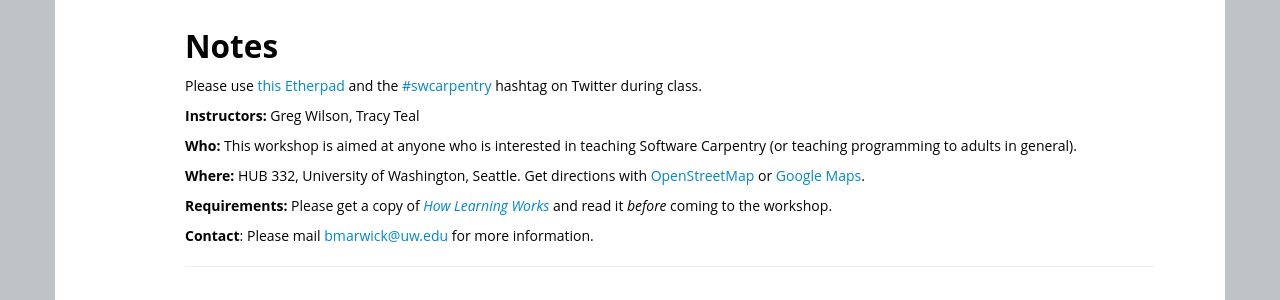
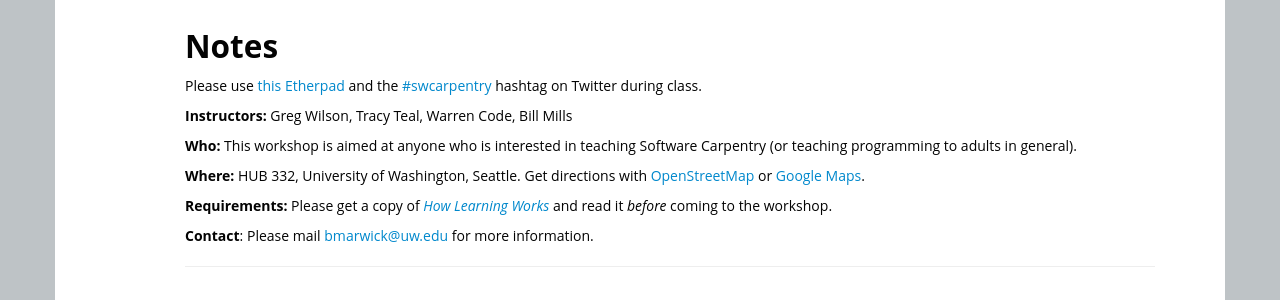
Before and after one commit to benmarwick/2014-11-12-training, a Jekyll site: the page built from index.html, in a window 1280 px wide. Shown: the part 855-1155 px from the top of the page. Built offline with Jekyll 4.4.1, drawn with Linux system fonts in a browser that asks for light colours.

Commit message:
update instructor names

```diff
--- a/index.html
+++ b/index.html
@@ -10,7 +10,7 @@ startdate: 2014-11-12
 enddate: 2014-11-14
 latlng: 47.6553433,-122.3051293
 registration: open
-instructor: ["Greg Wilson", "Tracy Teal"]
+instructor: ["Greg Wilson", "Tracy Teal", "Warren Code", "Bill Mills"]
 contact: bmarwick@uw.edu
 eventbrite:
 ---
```
